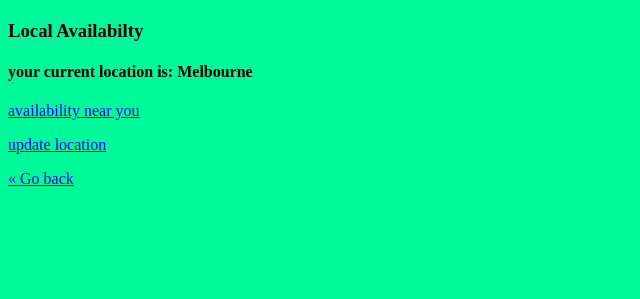
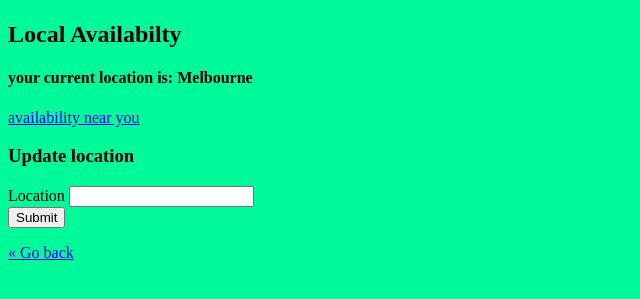
Before and after one commit to Dvwg1/COP-4710-Project, a PHP site: page /moreinfo.php in a window 1280 px wide. Shown: the part 235-534 px from the top of the page, without its empty margins (0-640 px from the left). Run offline with PHP 8.4, Linux system fonts and the light colour scheme; a user stored in the database is signed in; data comes from the database, SQL or seed files in the repository; data that the repository does not hold is empty.

Commit message:
Add files via upload

```diff
--- a/moreinfo.php
+++ b/moreinfo.php
@@ -67,7 +67,7 @@ $drinkname = $_POST['EnergyDrinkName'];
     ?>
     <h3>Manufacturer: <?php echo $manuResult[0] ?></h3>
 
-    <h3>Local Availabilty</h3>
+    <h2>Local Availabilty</h2>
 
 
     <?php
@@ -82,14 +82,26 @@ $drinkname = $_POST['EnergyDrinkName'];
         }
 
         if(empty($location)){
-            echo "location is not set, click link below to add location";
+            echo "location is not set, enter location below for availability near you";
         }
 
-        echo '<p><a href="updateLocation.php" title="locationChange">update location</a></p>';
 
 
 
     ?>
+
+
+    <h3>Update location</h3>
+
+     <form action="process-location.php" method="post" >
+        <div>
+            <label for="location">Location</label>
+            <input type="text" id="location" name="location">
+        </div>
+
+        <button>Submit</button>
+
+    </form>
 
 
 
@@ -104,7 +116,5 @@ $drinkname = $_POST['EnergyDrinkName'];
 
 
 <?php
-//not a smooth way to get the user back to either advanced or basic recommendations, but it works
-//you just have to reload the error page twice lol
 echo '<p><a href="javascript:history.go(-1)" title="Return to previous page">« Go back</a></p>';
 ?>
```
Also changed, not shown: process-location.php (added, +22 -0 lines).
